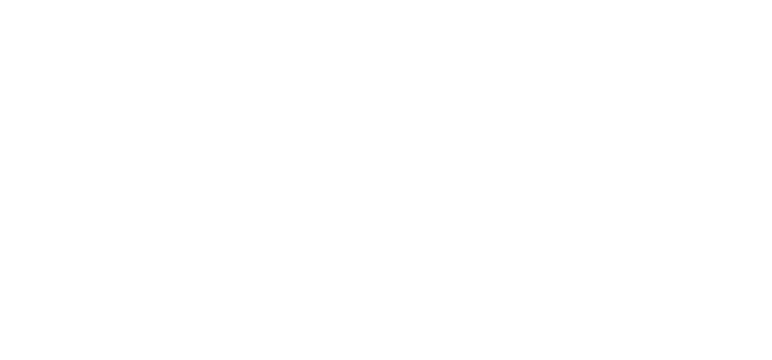
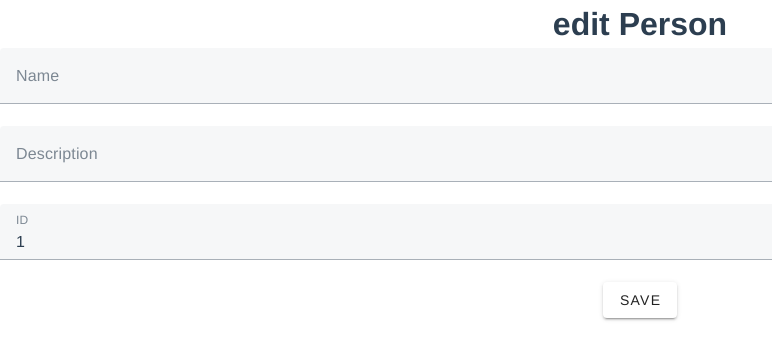
Before and after one commit to agile-learning-institute/mentorHub-person-ui, a Vue app: page /person/1 in a window 1280 px wide. Before the commit this address had no page. Shown: the top 360 px of the page, without its empty margins (0-772 px from the left). Built offline with nearby package versions, Linux system fonts and the light colour scheme.

Commit message:
Refactor Prodcut to Person

```diff
--- a/src/components/ProductForm.vue
+++ b/src/components/PersonForm.vue
@@ -1,11 +1,11 @@
 <template>
     <div>
-      <h1>{{ mode }} Product</h1>
+      <h1>{{ mode }} Person</h1>
       <v-form>
-        <v-text-field label="Product Name" v-model="name" required></v-text-field>
+        <v-text-field label="Name" v-model="name" required></v-text-field>
         <v-text-field label="Description" v-if="mode==='edit'" v-model="description"></v-text-field>
         <v-text-field label="ID" v-if="mode==='edit'" v-bind:model-value="$route.params.id" v-bind:readonly="true"></v-text-field>
-        <v-btn @click="saveProduct">Save</v-btn>
+        <v-btn @click="savePerson">Save</v-btn>
       </v-form>
     </div>
 </template>
@@ -22,7 +22,7 @@ export default {
     mode: String,
   },
   methods: {
-    saveProduct() {
+    savePerson() {
       // Implement logic to save the product using Vuex actions
     },
   },
--- a/src/router/index.js
+++ b/src/router/index.js
@@ -1,22 +1,22 @@
 import { createRouter, createWebHistory } from 'vue-router';
-const ProductView = () => import('@/views/ProductView.vue');
+const PersonView = () => import('@/views/PersonView.vue');
 const AdminView = () => import('@/views/AdminView.vue');
 
 const routes = [
   {
     path: '/',
-    redirect: '/product', // Redirect to the default route
+    redirect: '/person', // Redirect to the default route
   },
   {
-    path: '/product',
-    name: 'AddProduct',
-    component: ProductView,
+    path: '/person',
+    name: 'AddPerson',
+    component: PersonView,
     props: { mode: 'add' }, // Pass a prop to indicate "add" mode
   },
   {
-    path: '/product/:id', // Use route parameters for editing
-    name: 'EditProduct',
-    component: ProductView,
+    path: '/person/:id', // Use route parameters for editing
+    name: 'EditPerson',
+    component: PersonView,
     props: { mode: 'edit' }, // Pass a prop to indicate "edit" mode
   },
   {
--- a/src/views/ProductView.vue
+++ b/src/views/PersonView.vue
@@ -1,16 +1,16 @@
 <template>
   <div class="home">
-    <ProductForm :mode="mode"></ProductForm>
+    <PersonForm :mode="mode"></PersonForm>
   </div>
 </template>
 
 <script>
 // @ is an alias to /src
-import ProductForm from '@/components/ProductForm.vue'
+import PersonForm from '@/components/PersonForm.vue'
 
 export default {
   components: {
-    ProductForm
+    PersonForm
   },
   props: {
     mode: String,
```
Also changed, not shown: 2 other files (tests, documents, lock files or other folders).
